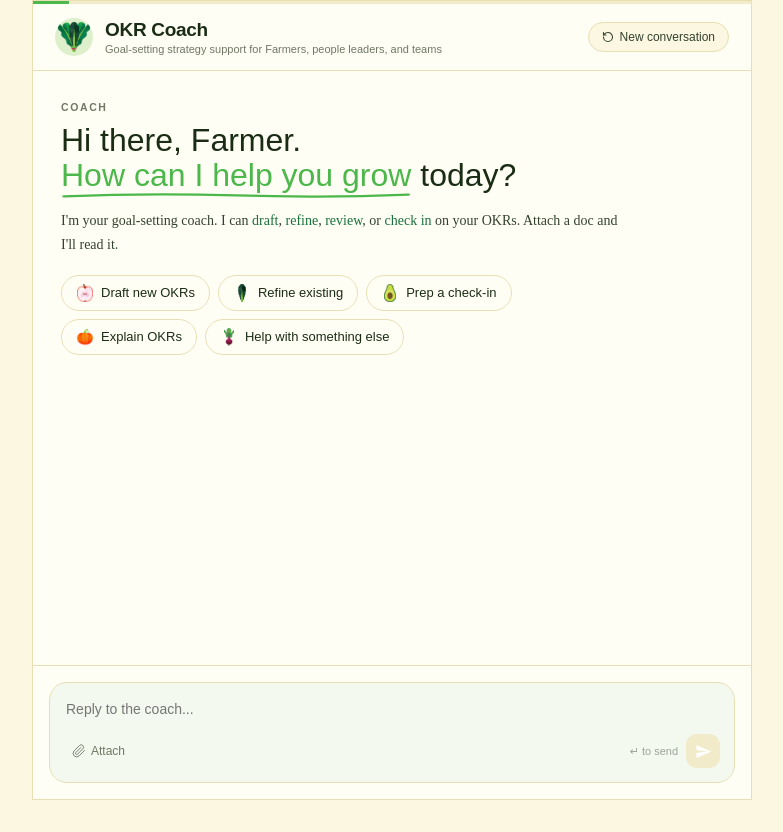
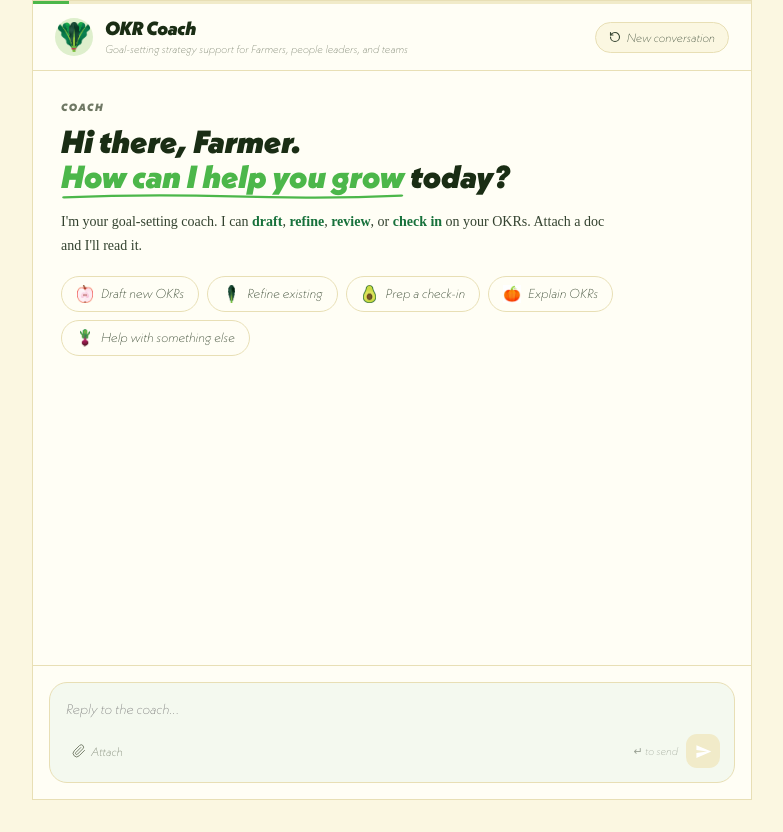
Before and after one commit to mninegar/okr-coach, a Next.js app: page / in a window 1280 px wide. Shown: the whole page, without its empty margins (248-1031 px from the left). Built offline with nearby package versions, Linux system fonts and the light colour scheme.

Commit message:
Update globals.css

```diff
--- a/styles/globals.css
+++ b/styles/globals.css
@@ -1,13 +1,20 @@
-*, *::before, *::after {
-  box-sizing: border-box;
+@font-face {
+  font-family: 'NeueKabel';
   font-weight: 400;
   font-style: normal;
+  src: url('/fonts/NeueKabel-Regular.otf') format('opentype');
+  font-display: block;
 }
-html, body {
-  margin: 0;
-  padding: 0;
-  background: #FBF7E1;
+@font-face {
+  font-family: 'NeueKabel';
+  font-weight: 700;
+  font-style: normal;
+  src: url('/fonts/NeueKabel-Bold.otf') format('opentype');
+  font-display: block;
 }
+
+*, *::before, *::after { box-sizing: border-box; }
+html, body { margin: 0; padding: 0; background: #FBF7E1; }
 strong { font-weight: 700; }
 ul { margin: 6px 0 4px 18px; padding: 0; }
 li { margin-bottom: 3px; }
@@ -20,3 +27,5 @@ li { margin-bottom: 3px; }
   to   { opacity: 1; transform: translateY(0); }
 }
 .mi { animation: mi 0.2s ease both; }
+::-webkit-scrollbar { width: 4px; }
+::-webkit-scrollbar-thumb { background: #F1EBC9; border-radius: 2px; }
```
